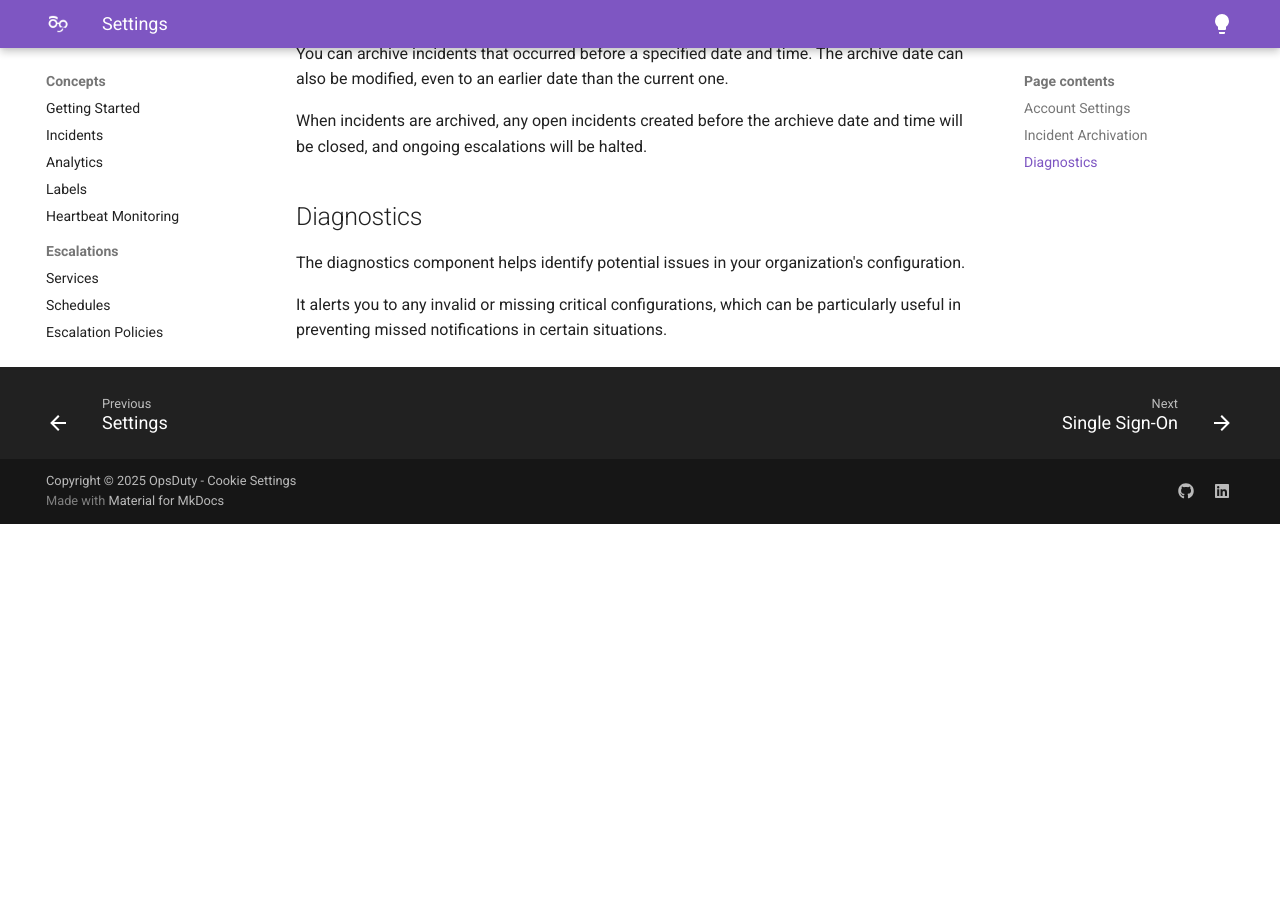
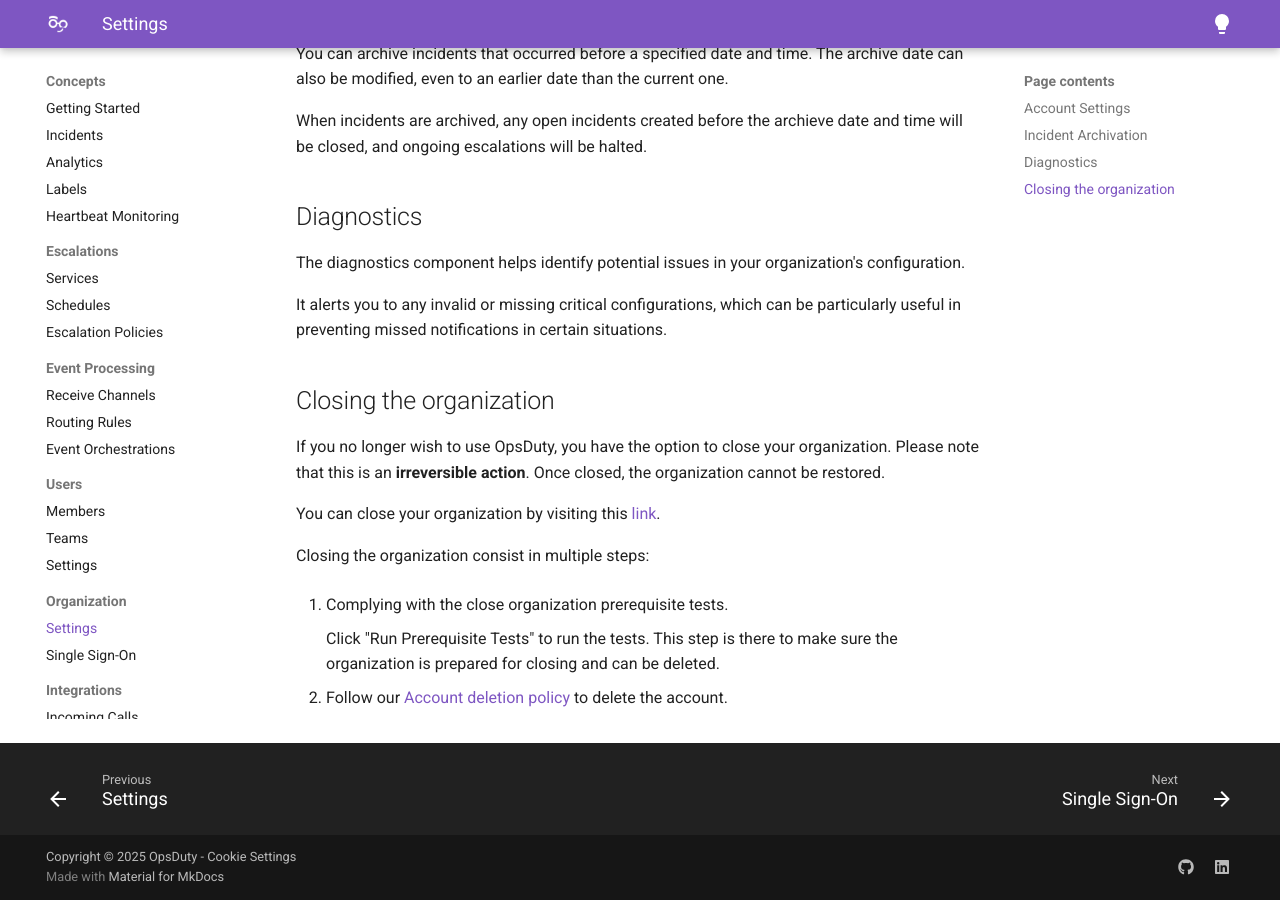
Before and after one commit to opsduty/opsduty-docs, an MkDocs documentation site: the page built from docs/concepts/organization/settings.md, in a window 1280 px wide and 900 px high, scrolled down 620 px. Built offline with MkDocs 1.6.1 and Material for MkDocs 9.7.7, drawn with Linux system fonts in a browser that asks for light colours; before the commit the page ends 1144 px from its top, so only the background shows below that.

```diff
--- a/docs/concepts/organization/settings.md
+++ b/docs/concepts/organization/settings.md
@@ -28,3 +28,22 @@
 
 It alerts you to any invalid or missing critical configurations, which can be
 particularly useful in preventing missed notifications in certain situations.
+
+## Closing the organization
+
+If you no longer wish to use OpsDuty, you have the option to close your
+organization. Please note that this is an **irreversible action**. Once closed,
+the organization cannot be restored.
+
+You can close your organization by visiting this
+[link](https://opsduty.io/app/organization/close-organization).
+
+Closing the organization consist in multiple steps:
+
+1.  Complying with the close organization prerequisite tests.
+
+    Click "Run Prerequisite Tests" to run the tests. This step is there to make
+    sure the organization is prepared for closing and can be deleted.
+
+2.  Follow our [Account deletion policy](https://opsduty.io/account-deletion/)
+    to delete the account.
```
Also changed, not shown: docs/concepts/users/members.md (+38 -0 lines), docs/concepts/users/teams.md (+19 -0 lines).
